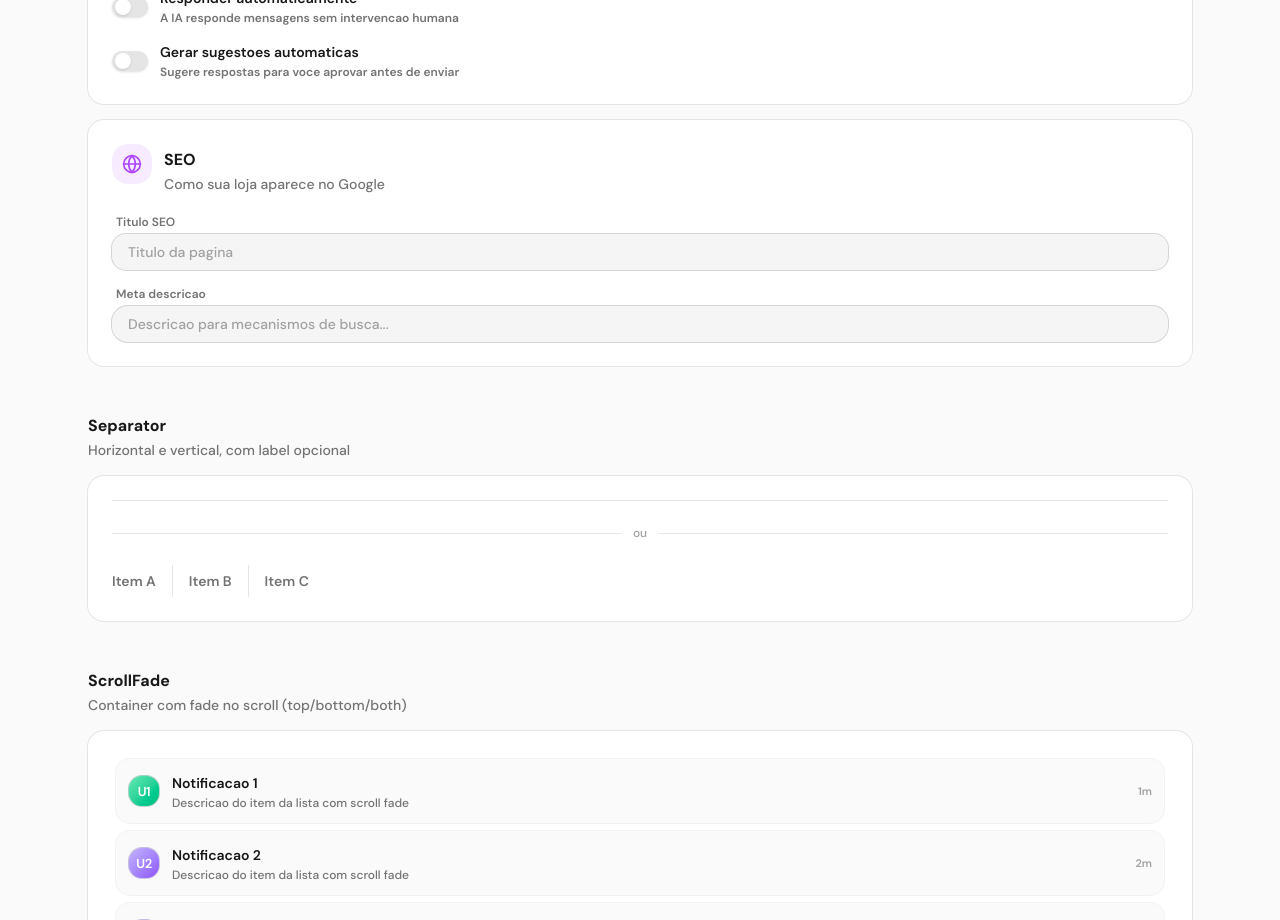
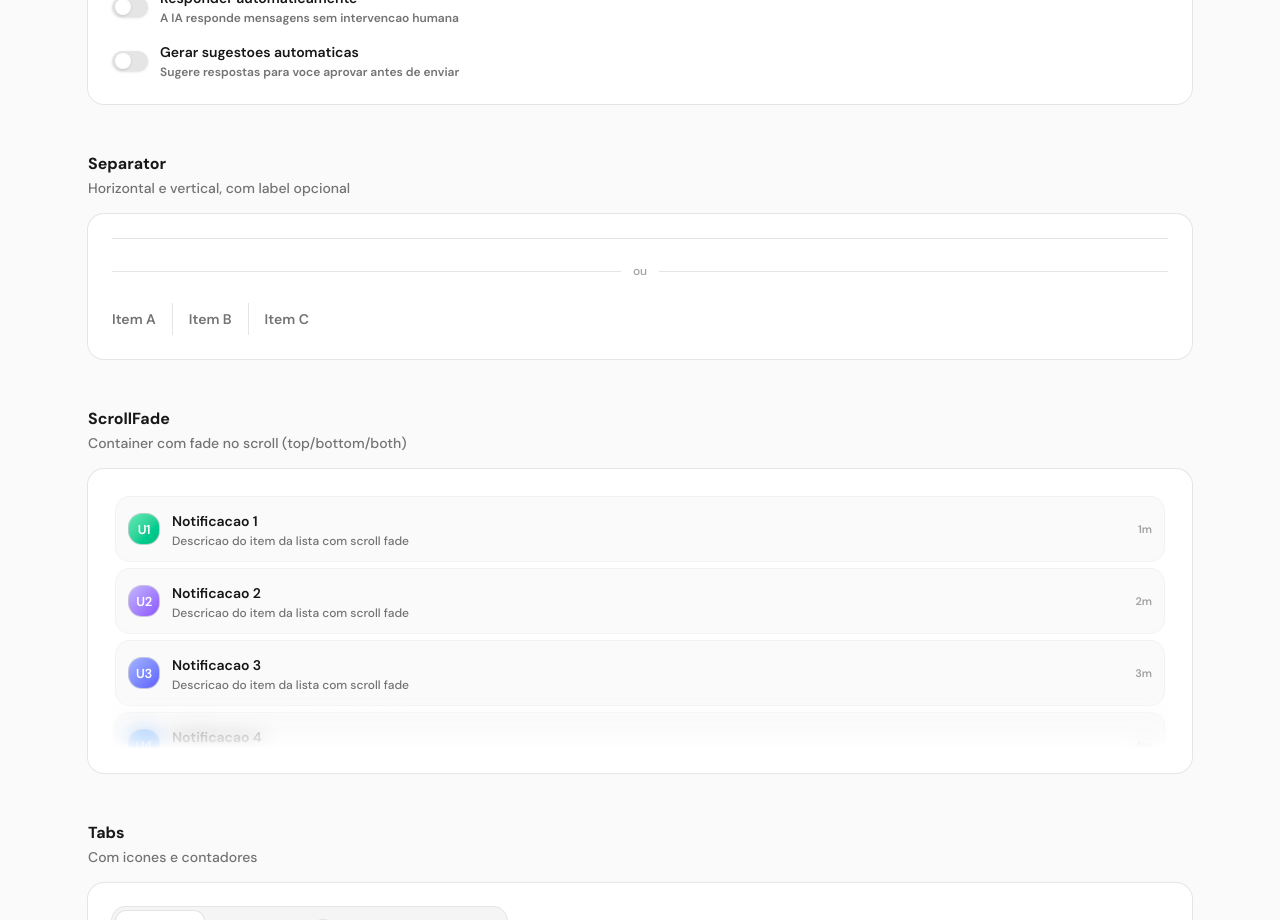
Before and after one commit to plmartins/loce-ds-showcase, a React (Vite) app: page / in a window 1280 px wide. Shown: the part 4500-5420 px from the top of the page. Built offline with nearby package versions, Linux system fonts and the light colour scheme.

Commit message:
fix: remove third ConfigCard example (SEO) from showcase

```diff
--- a/src/App.tsx
+++ b/src/App.tsx
@@ -702,14 +702,6 @@ export default function App() {
               >
                 <Switch label="Responder automaticamente" description="A IA responde mensagens sem intervencao humana" />
                 <Switch label="Gerar sugestoes automaticas" description="Sugere respostas para voce aprovar antes de enviar" />
-              </ConfigCard>
-              <ConfigCard
-                icon={Globe}
-                title="SEO"
-                description="Como sua loja aparece no Google"
-              >
-                <Input label="Titulo SEO" placeholder="Titulo da pagina" />
-                <Textarea label="Meta descricao" placeholder="Descricao para mecanismos de busca..." />
               </ConfigCard>
             </div>
           </Demo>
```
